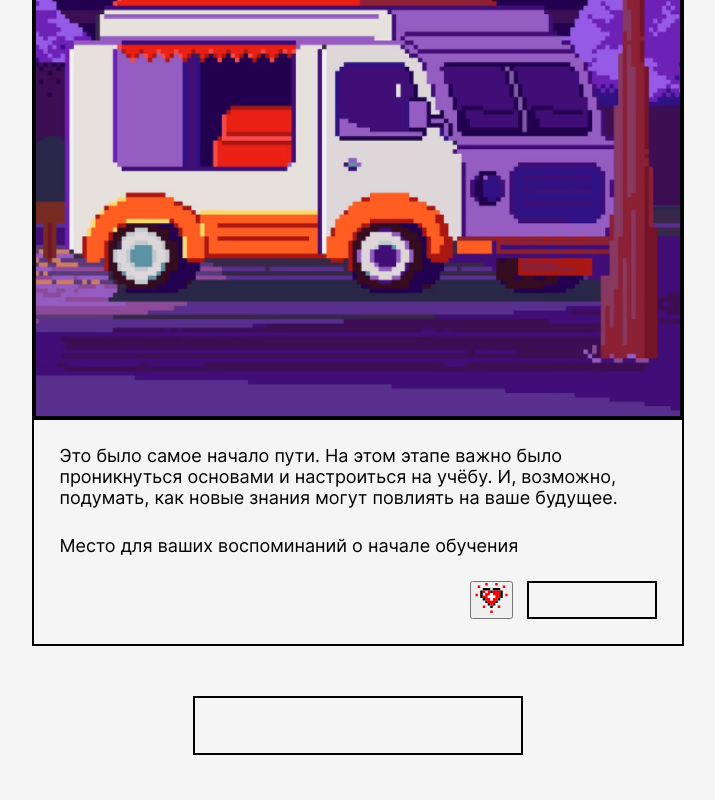
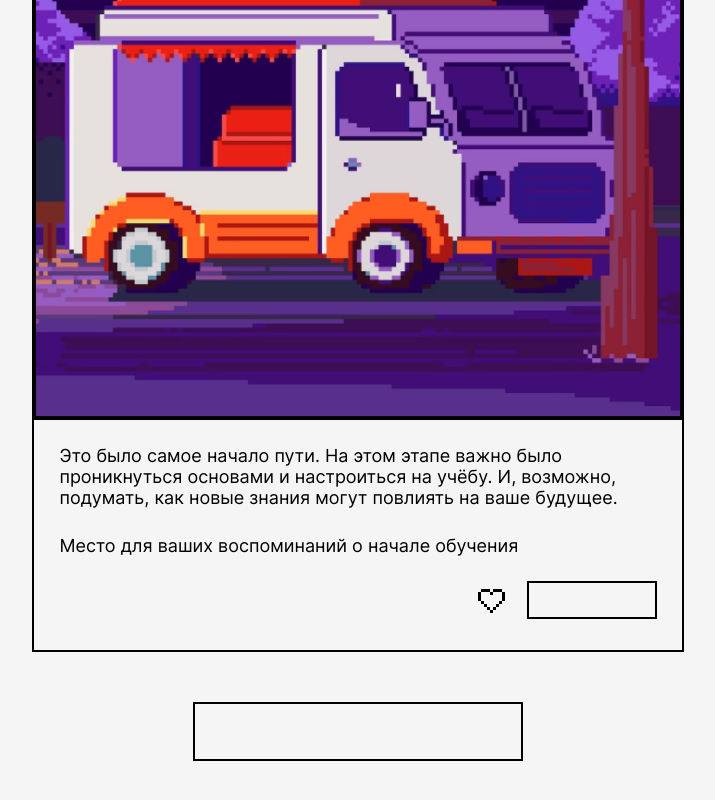
Before and after one commit to CodeCraftSonya/zakrivayuschiy-teg-f, a website: page index.html in a window 1280 px wide. Shown: the part 832-1632 px from the top of the page, without its empty margins (282-997 px from the left). Drawn offline with Linux system fonts and the light colour scheme.

Commit message:
feat: heart icon animation, prepare svg

```diff
--- a/index.html
+++ b/index.html
@@ -67,18 +67,15 @@
                   </p>
                 </div>
                 <button class="card__icon-button">
-                  <svg width="39" height="30" viewBox="0 0 39 36" fill="none" xmlns="http://www.w3.org/2000/svg" class="like-icon">
-                    <g clip-path="url(#clip0_4039_768)">
-                      <path d="M12 6H9V9H12V6ZM15 6H12V9H15V6ZM9 9H6V12H9V9ZM9 12H6V15H9V12ZM9 15H6V18H9V15ZM18 6H15V9H18V6ZM12 18H9V21H12V18ZM15 21H12V24H15V21ZM18 24H15V27H18V24ZM27 6H30V9H27V6ZM24 6H27V9H24V6ZM30 9H33V12H30V9ZM30 12H33V15H30V12ZM30 15H33V18H30V15ZM21 6H24V9H21V6ZM27 18H30V21H27V18ZM24 21H27V24H24V21ZM21 24H24V27H21V24ZM21 27H18V30H21V27ZM21 9H18V12H21V9Z" fill="black"/>
-                      <path d="M12 9H9V12H12V9ZM15 12H12V15H15V12ZM18 9H15V12H18V9ZM12 15H9V18H12V15ZM15 15H12V18H15V15ZM15 18H12V21H15V18ZM18 12H15V15H18V12ZM18 21H15V24H18V21ZM18 18H15V21H18V18ZM27 9H30V12H27V9ZM24 9H27V12H24V9ZM27 12H30V15H27V12ZM24 12H27V15H24V12ZM21 9H24V12H21V9ZM27 15H30V18H27V15ZM24 15H27V18H24V15ZM24 18H27V21H24V18ZM21 12H24V15H21V12ZM21 21H24V24H21V21ZM21 18H24V21H21V18ZM21 21H18V24H21V21ZM21 24H18V27H21V24Z" fill="#FF0000"/>
-                      <path d="M18 15H15V18H18V15ZM21 15H24V18H21V15ZM21 15H18V18H21V15ZM21 12H18V15H21V12ZM21 18H18V21H21V18Z" fill="white"/>
-                      <path d="M36 13H39V16H36V13ZM27 27H30V30H27V27ZM18 33H21V36H18V33ZM9 27H12V30H9V27ZM24 0H27V3H24V0ZM33 3H36V6H33V3ZM3 3H6V6H3V3ZM12 0H15V3H12V0ZM0 13H3V16H0V13Z" fill="#FF0000"/>
+                  <svg width="39" height="36" viewBox="0 0 39 36" fill="none" xmlns="http://www.w3.org/2000/svg" class="like-icon">
+                    <g class="heart">
+                      <path class="contour" d="M12 6H9V9H12V6ZM15 6H12V9H15V6ZM9 9H6V12H9V9ZM9 12H6V15H9V12ZM9 15H6V18H9V15ZM18 6H15V9H18V6ZM12 18H9V21H12V18ZM15 21H12V24H15V21ZM18 24H15V27H18V24ZM27 6H30V9H27V6ZM24 6H27V9H24V6ZM30 9H33V12H30V9ZM30 12H33V15H30V12ZM30 15H33V18H30V15ZM21 6H24V9H21V6ZM27 18H30V21H27V18ZM24 21H27V24H24V21ZM21 24H24V27H21V24ZM21 27H18V30H21V27ZM21 9H18V12H21V9Z" fill="var(--accent-color)"/>
+
+                      <path class="main-body" d="M12 9H9V12H12V9ZM15 12H12V15H15V12ZM18 9H15V12H18V9ZM12 15H9V18H12V15ZM15 15H12V18H15V15ZM15 18H12V21H15V18ZM18 12H15V15H18V12ZM18 21H15V24H18V21ZM18 18H15V21H18V18ZM27 9H30V12H27V9ZM24 9H27V12H24V9ZM27 12H30V15H27V12ZM24 12H27V15H24V12ZM21 9H24V12H21V9ZM27 15H30V18H27V15ZM24 15H27V18H24V15ZM24 18H27V21H24V18ZM21 12H24V15H21V12ZM21 21H24V24H21V21ZM21 18H24V21H21V18ZM21 21H18V24H21V21ZM21 24H18V27H21V24Z" fill="none"/>
+
+                      <path class="core" d="M18 15H15V18H18V15ZM21 15H24V18H21V15ZM21 15H18V18H21V15ZM21 12H18V15H21V12ZM21 18H18V21H21V18Z" fill="none"/>
                     </g>
-                    <defs>
-                      <clipPath id="clip0_4039_768">
-                        <rect width="39" height="36" fill="white"/>
-                      </clipPath>
-                    </defs>
+                    <path class="sparks" d="M36 13H39V16H36V13ZM27 27H30V30H27V27ZM18 33H21V36H18V33ZM9 27H12V30H9V27ZM24 0H27V3H24V0ZM33 3H36V6H33V3ZM3 3H6V6H3V3ZM12 0H15V3H12V0ZM0 13H3V16H0V13Z" fill="var(--heart-fill-color)"/>
                   </svg>
                 </button>
                 <button class="card__like-button">
--- a/styles/style.css
+++ b/styles/style.css
@@ -312,5 +312,23 @@
   box-shadow: 2px 2px 0 var(--accent-color);
 }
 
+.card__icon-button {
+  background-color: transparent;
+  border: 2px solid transparent;
+  transition: border 0.3s ease;
+}
+
+.card__icon-button:focus {
+  outline: none;
+}
+
+.card__icon-button:focus-visible {
+  border: 2px solid var(--accent-color);
+}
+
+.sparks {
+  opacity: 0;
+}
+
 @media (width <= 375px) {
 }
--- a/styles/variables.css
+++ b/styles/variables.css
@@ -11,4 +11,5 @@
   --stripe-color-light: #d3d3d3;
   --inline-size: clamp(23.438rem, 16.2859rem + 30.5157vw, 43.75rem);
   --label-border-color: #fff;
+  --heart-fill-color: #ff0000;
 }
```
